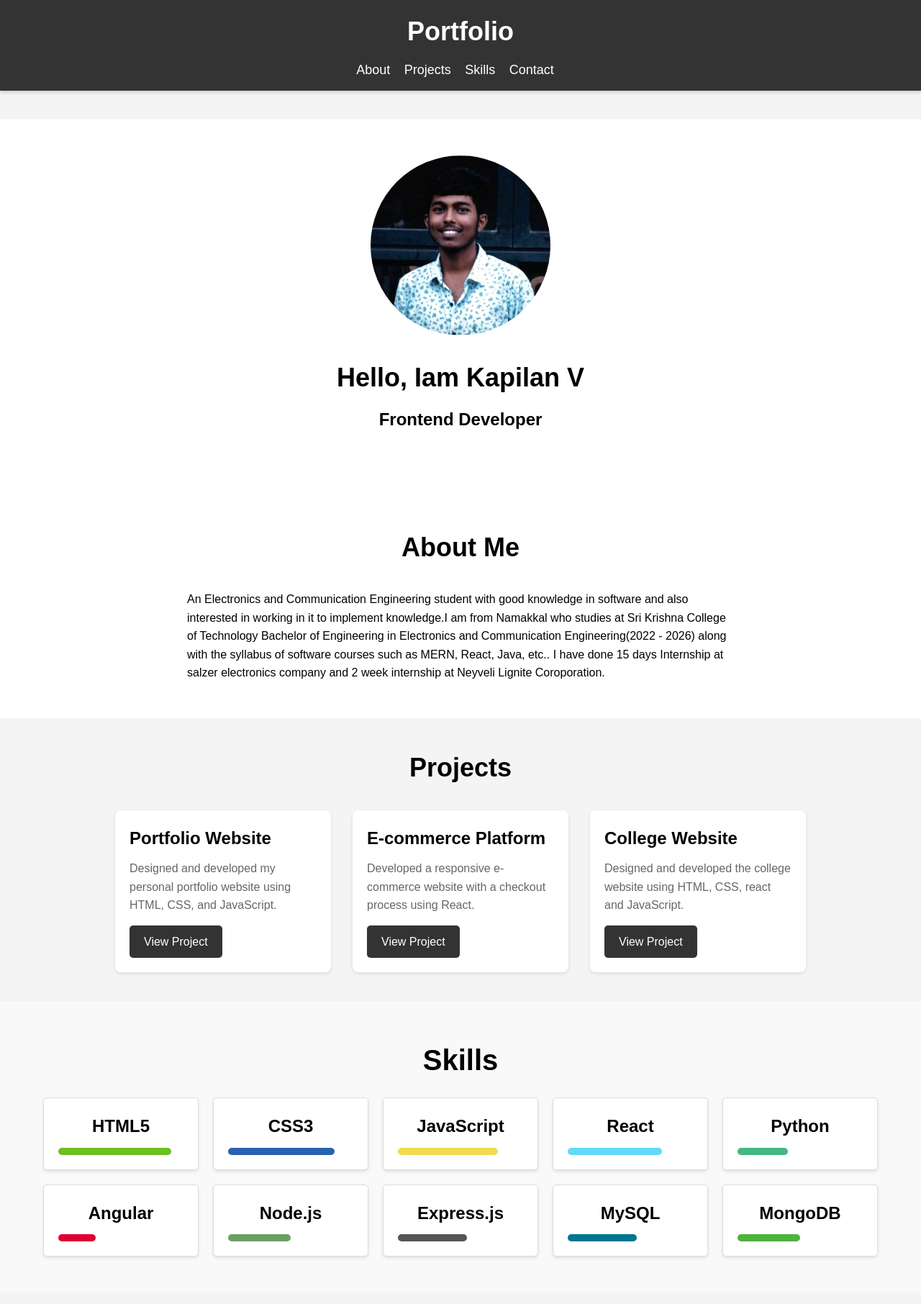
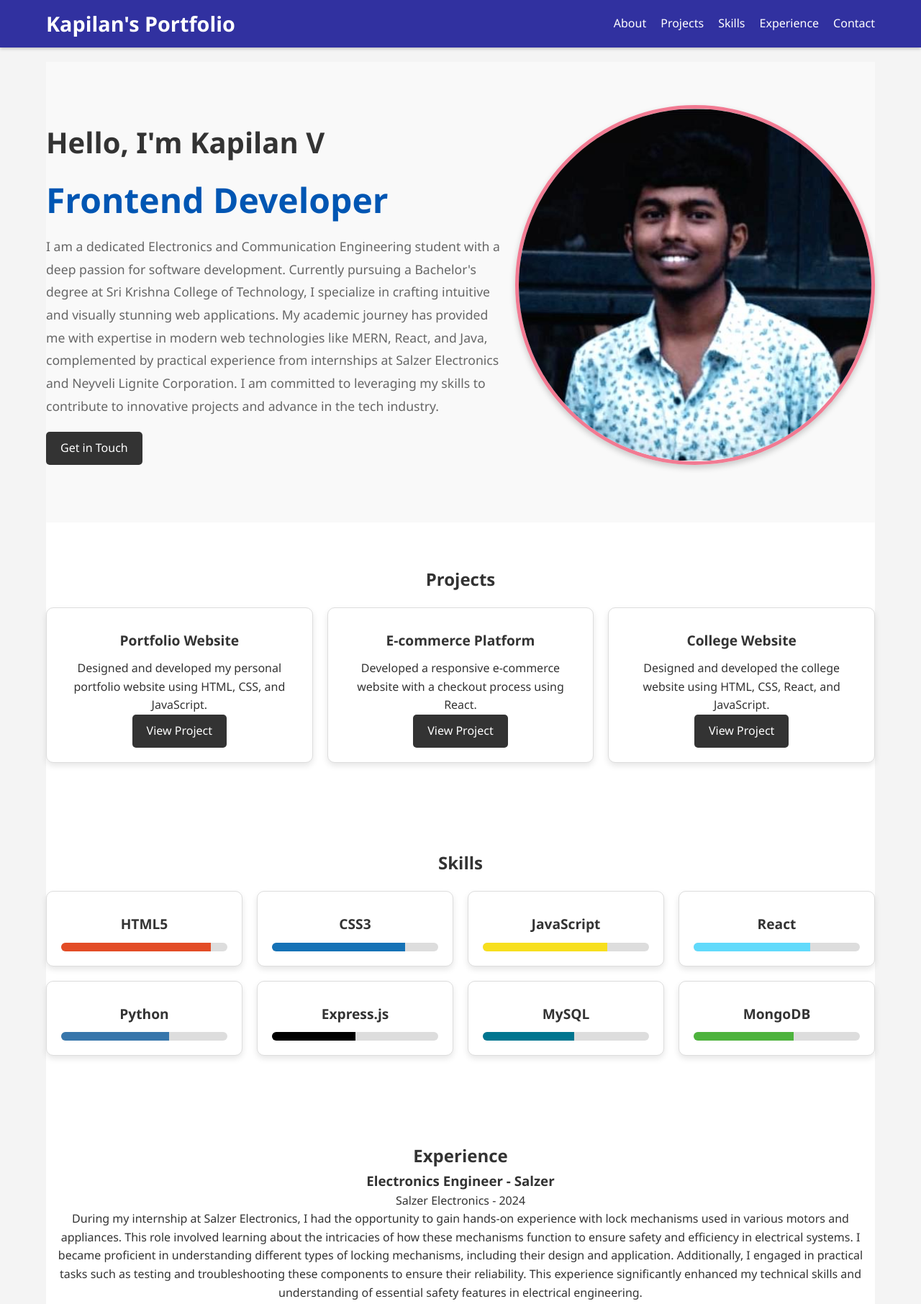
Before and after one commit to kapilan2005/Portfolio, a plain HTML site: page index.html in a window 1280 px wide. Shown: the top 1812 px of the page at 72% size. Drawn offline with Linux system fonts and the light colour scheme.

Commit message:
Your commit message describing the changes

```diff
--- a/index.html
+++ b/index.html
@@ -6,191 +6,194 @@
     <title>Kapilan - Portfolio</title>
     <link rel="stylesheet" href="styles.css">
     <style>
-       body, html {
+
+        body, html {
             margin: 0;
             padding: 0;
-            font-family: Arial, sans-serif;
+            font-family: 'Segoe UI', Tahoma, Geneva, Verdana, sans-serif;
+            color: #333;
+            line-height: 1.6;
+        }
+        header {
+            background-color: rgba(0, 0, 139, 0.8);
+            color: #fff;
+            padding: 10px 0;
+            position: sticky;
+            top: 0;
+            width: 100%;
+            box-shadow: 0 2px 4px rgba(0, 0, 0, 0.2);
+        }
+        header .container {
+            width: 90%;
+            max-width: 1200px;
+            margin: 0 auto;
+            display: flex;
+            justify-content: space-between;
+            align-items: center;
+        }
+        header h1 {
+            margin: 0;
+            font-size: 1.8em;
+        }
+        header nav ul {
+            list-style: none;
+            padding: 0;
+            margin: 0;
+            display: flex;
+        }
+        header nav ul li {
+            margin-left: 20px;
+        }
+        header nav ul li a {
+            color: #fff;
+            text-decoration: none;
+            font-size: 1em;
+        }
+        header nav ul li a:hover {
+            text-decoration: underline;
         }
 
-
-        #skills {
+        main {
+            width: 90%;
+            max-width: 1200px;
+            margin: 20px auto;
+        }
+        section {
+            padding: 60px 0;
+        }
+        #about {
             background-color: #f9f9f9;
-            padding: 50px 0;
+        }
+        .about-content {
+            display: flex;
+            align-items: center;
+            gap: 20px;
+        }
+        .profile-img {
+            width: 500px;
+            height: 500px;
+            border-radius: 70%;
+            object-fit: cover;
+            margin-bottom: 20px;
+        }
+        #projects, #skills, #experience, #contact {
+            background-color: #fff;
             text-align: center;
         }
-
-        #skills h2 {
-            font-size: 2.5em;
-            margin-bottom: 20px;
-        }
-
-        .skills-grid {
+        .projects-grid, .skills-grid {
             display: grid;
-            grid-template-columns: repeat(auto-fit, minmax(200px, 1fr));
+            grid-template-columns: repeat(auto-fit, minmax(250px, 1fr));
             gap: 20px;
             margin-top: 20px;
         }
-
-        .skill {
+        .project, .skill {
             border: 1px solid #ddd;
             padding: 20px;
+            border-radius: 10px;
+            transition: all 0.3s ease;
+            background-color: #fff;
+            box-shadow: 0 4px 8px rgba(0, 0, 0, 0.1);
+        }
+        .project:hover, .skill:hover {
+            transform: translateY(-10px);
+            box-shadow: 0 8px 16px rgba(0, 0, 0, 0.2);
+        }
+        .project h3, .skill h3 {
+            margin: 10px 0;
+            font-size: 1.2em;
+        }
+        .btn {
+            display: inline-block;
+            padding: 10px 20px;
+            font-size: 1em;
+            color: #fff;
+            background-color: #333;
+            text-decoration: none;
             border-radius: 5px;
-            transition: transform 0.3s ease;
-            background-color: #fff;
-            box-shadow: 0 2px 4px rgba(0, 0, 0, 0.1);
+            transition: background-color 0.3s ease;
         }
-
-        .skill:hover {
-            transform: translateY(-5px);
-            box-shadow: 0 4px 6px rgba(0, 0, 0, 0.1);
+        .btn:hover {
+            background-color: #555;
         }
-
-        .skill h3 {
-            font-size: 1.5em;
-            margin-bottom: 10px;
-        }
-
         .skill-bar {
-            height: 10px;
+            height: 12px;
             background-color: #ddd;
-            border-radius: 5px;
+            border-radius: 6px;
             margin-top: 10px;
             overflow: hidden;
         }
-
-
-        .skill-bar.html {
-            width: 90%;
-            background-color: #6ebf20;
+        .skill-bar div {
+            height: 100%;
+            transition: width 0.3s ease;
         }
 
-        .skill-bar.css {
-            width: 85%;
-            background-color: #2862af;
+        @media (max-width: 768px) {
+            .about-content {
+                flex-direction: column;
+                text-align: center;
+            }
+            header .container {
+                flex-direction: column;
+                align-items: center;
+            }
+            header nav ul {
+                flex-direction: column;
+                margin-top: 10px;
+            }
+            header nav ul li {
+                margin: 10px 0;
+            }
+            .profile-img {
+                width: 150px;
+                height: 150px;
+            }
         }
-
-        .skill-bar.js {
-            width: 80%;
-            background-color: #f0db4f;
+        @media (max-width: 480px) {
+            .btn {
+                padding: 8px 16px;
+                font-size: 0.9em;
+            }
+            .skill-bar div {
+                height: 8px;
+            }
         }
-
-        .skill-bar.react {
-            width: 75%;
-            background-color: #61dafb;
+        footer {
+            background-color: #333;
+            color: #fff;
+            padding: 10px 0;
+            text-align: center;
         }
-
-        .skill-bar.vue {
-            width: 40%;
-            background-color: #42b883;
+        footer p {
+            margin: 0;
         }
-
-        .skill-bar.angular {
-            width: 30%;
-            background-color: #dd0031;
+        .social-links {
+            list-style: none;
+            padding: 0;
+            margin: 0;
+            display: flex;
+            justify-content: center;
+            gap: 20px;
         }
-
-        .skill-bar.node {
-            width: 50%;
-            background-color: #68a063;
+        .social-links li a img {
+            height: 40px;
+            width: 40px;
+            transition: transform 0.3s ease;
         }
-
-        .skill-bar.express {
-            width: 55%;
-            background-color: #555;
+        .social-links li a img:hover {
+            transform: scale(1.1);
         }
-
-        .skill-bar.mysql {
-            width: 55%;
-            background-color: #00758f;
-        }
-
-        .skill-bar.mongodb {
-            width: 50%;
-            background-color: #4db33d;
-        }
-
-
-        .profile-img {
-            width: 250px;
-            height: 250px;
-            border-radius: 50%;
-            object-fit: cover;
-            object-position: center;
-            display: block;
-            margin: 0 auto;
-            margin-bottom: 20px;
-
-        }
-        .pro{
-         height: 100px;;
-         width: 100px;
-        }
-        .name-role-container {
-            text-align: left;
-            margin-bottom: 20px;
-        }
-
-        .name-role-container h1,
-        .name-role-container p {
-            display: inline;
-            margin-right: 10px;
-        }
-
-#about {
-    background-color: #fff;
-    padding: 50px 0;
-    text-align: center;
-}
-
-.about-content {
-    display: flex;
-    align-items: center;
-    justify-content: center;
-    flex-direction: column-reverse;
-    margin-bottom: 30px;
-}
-
-.about-text {
-    text-align: center;
-    margin-bottom: 90px;
-}
-
-.about-text h1,
-.about-text h2 {
-    margin: 10px 0;
-    text-align: center;
-}
-
-.profile-img {
-    width: 250px;
-    height: 250px;
-    border-radius: 50%;
-    object-fit: cover;
-    object-position: center;
-    display: block;
-    margin: 0 auto;
-    margin-bottom: 20px;
-}
-
-.bio {
-    text-align: left;
-    max-width: 800px;
-    margin: 0 auto;
-    padding: 0 20px;
-}
-
-
     </style>
 </head>
 <body>
     <header>
         <div class="container">
-            <h1>Portfolio</h1>
+            <h1>Kapilan's Portfolio</h1>
             <nav>
                 <ul>
                     <li><a href="#about">About</a></li>
                     <li><a href="#projects">Projects</a></li>
                     <li><a href="#skills">Skills</a></li>
+                    <li><a href="#experience">Experience</a></li>
                     <li><a href="#contact">Contact</a></li>
                 </ul>
             </nav>
@@ -202,16 +205,13 @@
             <div class="container">
                 <div class="about-content">
                     <div class="about-text">
-
-                        <h2>Hello, Iam Kapilan V</h2>
-                        <h1>               Frontend Developer</h1>
+                        <h2 class="greeting">Hello, I'm Kapilan V</h2>
+                        <h1 class="title">Frontend Developer</h1>
+                        <p class="description">I am a dedicated Electronics and Communication Engineering student with a deep passion for software development. Currently pursuing a Bachelor's degree at Sri Krishna College of Technology, I specialize in crafting intuitive and visually stunning web applications. My academic journey has provided me with expertise in modern web technologies like MERN, React, and Java, complemented by practical experience from internships at Salzer Electronics and Neyveli Lignite Corporation. I am committed to leveraging my skills to contribute to innovative projects and advance in the tech industry.</p>
+                        <a href="#contact" class="btn contact-btn">Get in Touch</a>
                     </div>
                     <img src="image.jpg" alt="Profile Picture" class="profile-img">
                 </div>
-                <div class="bio">
-                    <h2>About Me</h2>
-                   <p> An Electronics and Communication Engineering student with good knowledge in software and also interested in working in it to implement knowledge.I am from Namakkal who studies at Sri Krishna College of Technology Bachelor of Engineering in Electronics and Communication Engineering(2022 - 2026) along with the syllabus of software courses such as MERN, React, Java, etc.. I have done 15 days Internship at salzer electronics company and 2 week internship at Neyveli Lignite Coroporation.</p>
-        </div>
             </div>
         </section>
 
@@ -222,69 +222,62 @@
                     <div class="project">
                         <h3>Portfolio Website</h3>
                         <p>Designed and developed my personal portfolio website using HTML, CSS, and JavaScript.</p>
-                        <a href="www.google.com" class="btn">View Project</a>
+                        <a href="http://www.google.com" class="btn">View Project</a>
                     </div>
                     <div class="project">
                         <h3>E-commerce Platform</h3>
                         <p>Developed a responsive e-commerce website with a checkout process using React.</p>
                         <a href="#" class="btn">View Project</a>
                     </div>
-
                     <div class="project">
                         <h3>College Website</h3>
-                        <p>Designed and developed the college website using HTML, CSS, react and JavaScript.</p>
+                        <p>Designed and developed the college website using HTML, CSS, React, and JavaScript.</p>
                         <a href="#" class="btn">View Project</a>
                     </div>
+                </div>
+            </div>
+        </section>
 
-        </section>
         <section id="skills">
             <div class="container">
                 <h2>Skills</h2>
                 <div class="skills-grid">
                     <div class="skill">
                         <h3>HTML5</h3>
-                        <div class="skill-bar html"></div>
+                        <div class="skill-bar"><div class="html"></div></div>
                     </div>
                     <div class="skill">
                         <h3>CSS3</h3>
-                        <div class="skill-bar css"></div>
+                        <div class="skill-bar"><div class="css"></div></div>
                     </div>
                     <div class="skill">
                         <h3>JavaScript</h3>
-                        <div class="skill-bar js"></div>
+                        <div class="skill-bar"><div class="js"></div></div>
                     </div>
                     <div class="skill">
                         <h3>React</h3>
-                        <div class="skill-bar react"></div>
+                        <div class="skill-bar"><div class="react"></div></div>
                     </div>
                     <div class="skill">
                         <h3>Python</h3>
-                        <div class="skill-bar vue"></div>
+                        <div class="skill-bar"><div class="python"></div></div>
                     </div>
-                    <div class="skill">
-                        <h3>Angular</h3>
-                        <div class="skill-bar angular"></div>
-                    </div>
-                    <div class="skill">
-                        <h3>Node.js</h3>
-                        <div class="skill-bar node"></div>
-                    </div>
+
                     <div class="skill">
                         <h3>Express.js</h3>
-                        <div class="skill-bar express"></div>
+                        <div class="skill-bar"><div class="express"></div></div>
                     </div>
                     <div class="skill">
                         <h3>MySQL</h3>
-                        <div class="skill-bar mysql"></div>
+                        <div class="skill-bar"><div class="mysql"></div></div>
                     </div>
                     <div class="skill">
                         <h3>MongoDB</h3>
-                        <div class="skill-bar mongodb"></div>
+                        <div class="skill-bar"><div class="mongodb"></div></div>
                     </div>
-
+                </div>
             </div>
         </section>
-
 
         <section id="experience">
             <div class="container">
@@ -292,17 +285,16 @@
                 <div class="experience-item">
                     <h3>Electronics Engineer - Salzer</h3>
                     <p>Salzer Electronics - 2024</p>
-                    <p>During this Internship ,I have learnt how to use the lock items for motor and applicances. </p>
+                    <p>During my internship at Salzer Electronics, I had the opportunity to gain hands-on experience with lock mechanisms used in various motors and appliances. This role involved learning about the intricacies of how these mechanisms function to ensure safety and efficiency in electrical systems. I became proficient in understanding different types of locking mechanisms, including their design and application. Additionally, I engaged in practical tasks such as testing and troubleshooting these components to ensure their reliability. This experience significantly enhanced my technical skills and understanding of essential safety features in electrical engineering.</p>
                 </div>
                 <div class="experience-item">
                     <h3>Communication Engineer - Neyveli India Limited</h3>
-                    <p>NLC- 2024</p>
-                    <p>During this internship, I have learnt about Telecommunication and about the working process of nlc.</p>
+                    <p>NLC - 2024</p>
+                    <p>During my internship at Neyveli Lignite Corporation (NLC), I acquired in-depth knowledge about telecommunications systems and their operational processes. I engaged in various tasks that involved understanding the infrastructure and technologies used in communication within a large industrial setting. I participated in monitoring and troubleshooting telecommunications equipment, gaining insights into how data is transmitted and managed across the organization. This hands-on experience allowed me to grasp the complexities of network management and the importance of reliable communication systems in ensuring smooth and efficient operations at NLC. This internship greatly enriched my understanding of industrial telecommunications..</p>
                 </div>
-
                 <div class="resume-link">
                     <h3>Resume</h3>
-                    <p>Download here <a href="resume.pdf" target="_blank">My resume</a>.</p>
+                    <p>Download my <a href="resume.pdf" target="_blank">resume</a>.</p>
                 </div>
             </div>
         </section>
@@ -310,13 +302,11 @@
         <section id="contact">
             <div class="container">
                 <h2>Contact Me</h2>
-                <center>
                 <p>Email: kapilanvelusamy@gmail.com</p>
                 <p>Phone: +91 123-456-7890</p>
-                </center>
                 <ul class="social-links">
-                    <li><a href="https://www.linkedin.com/in/kapilan-v-617704249" target="_blank"><img src="https://tse2.mm.bing.net/th?id=OIP.kcOcU-x21ovG3HKas5XhmAHaEo&pid=Api&P=0&h=220" alt="LinkedIn" class="pro"></a></li>
-                    <li><a href="https://github.com/kapilan2005/kapilan" target="_blank"><img src="https://tse4.mm.bing.net/th?id=OIP.dDNpLKu_oTLzStsDTnkJ-gHaCv&pid=Api&P=0&h=220" alt="GitHub" class="pro" ></a></li>
+                    <li><a href="https://www.linkedin.com/in/kapilan-v-617704249" target="_blank"><img src="https://tse2.mm.bing.net/th?id=OIP.kcOcU-x21ovG3HKas5XhmAHaEo&pid=Api&P=0&h=220" alt="LinkedIn"></a></li>
+                    <li><a href="https://github.com/kapilan2005/kapilan" target="_blank"><img src="https://tse4.mm.bing.net/th?id=OIP.dDNpLKu_oTLzStsDTnkJ-gHaCv&pid=Api&P=0&h=220" alt="GitHub"></a></li>
                 </ul>
             </div>
         </section>
--- a/styles.css
+++ b/styles.css
@@ -1,113 +1,201 @@
-/* Reset default styles */
 * {
     box-sizing: border-box;
     margin: 0;
     padding: 0;
 }
 
-/* Basic styles */
 body {
     font-family: 'Segoe UI', Tahoma, Geneva, Verdana, sans-serif;
     line-height: 1.6;
     background-color: #f4f4f4;
 }
 
-.container {
+header {
+    background-color: rgba(0, 0, 139, 0.8);
+    color: #fff;
+    padding: 10px 0;
+    position: sticky;
+    top: 0;
+    width: 100%;
+    box-shadow: 0 2px 4px rgba(0, 0, 0, 0.2);
+    text-align: center;
+}
+
+header .container {
+    width: 90%;
     max-width: 1200px;
     margin: 0 auto;
-    padding: 0 20px;
-}
-
-header {
-    background-color: #333;
-    color: #fff;
-    padding: 15px 0;
-    box-shadow: 0 2px 5px rgba(0,0,0,0.2);
-    text-align: center;
+    display: flex;
+    justify-content: space-between;
+    align-items: center;
 }
 
 header h1 {
     margin: 0;
-    font-size: 36px;
-}
-
-header p {
-    margin-bottom: 10px;
+    font-size: 1.8em;
 }
 
 header nav ul {
-    list-style-type: none;
-    text-align: center;
-    margin-top: 10px;
+    list-style: none;
+    padding: 0;
+    margin: 0;
+    display: flex;
 }
 
 header nav ul li {
-    display: inline-block;
-    margin-right: 15px;
+    margin-left: 20px;
 }
 
 header nav ul li a {
     color: #fff;
     text-decoration: none;
-    font-size: 18px;
-    transition: color 0.3s ease;
+    font-size: 1em;
 }
 
 header nav ul li a:hover {
-    color: #f1c40f;
+    text-decoration: underline;
 }
 
 main {
-    padding: 40px 0;
+    width: 90%;
+    max-width: 1200px;
+    margin: 20px auto;
 }
 
 section {
-    padding: 40px 0;
+    padding: 60px 0;
 }
 
-section h2 {
-    font-size: 36px;
-    text-align: center;
-    margin-bottom: 30px;
+#about {
+    background-color: #f4f4f9;
 }
 
-.projects-grid {
+.about-content {
     display: flex;
-    flex-wrap: wrap;
+    align-items: center;
+    justify-content: space-between;
     gap: 30px;
-    justify-content: center;
+    flex-wrap: row-reverse;
 }
 
-.project {
-    background-color: #fff;
-    padding: 20px;
-    border-radius: 8px;
-    box-shadow: 0 2px 5px rgba(0,0,0,0.1);
-    transition: transform 0.3s ease;
-    width: 300px;
+.about-text {
+    max-width: 60%;
+    text-align: left;
 }
 
-.project:hover {
-    transform: translateY(-5px);
+.greeting {
+    font-size: 2.5em;
+    font-weight: 600;
+    color: #333;
 }
 
-.project h3 {
-    font-size: 24px;
-    margin-bottom: 10px;
+.title {
+    font-size: 3em;
+    font-weight: 700;
+    color: #0056b3;
+    margin: 10px 0;
 }
 
-.project p {
+.description {
+    font-size: 1.1em;
     color: #666;
+    line-height: 1.8;
+    margin-bottom: 20px;
+}
+
+.contact-btn {
+    background-color: #0056b3;
+    border: none;
+    padding: 12px 24px;
+    font-size: 1em;
+    color: #fff;
+    border-radius: 5px;
+    text-decoration: none;
+    transition: background-color 0.3s ease;
+}
+
+.contact-btn:hover {
+    background-color: #004494;
+}
+
+.profile-img {
+    width: 500px;
+    height: 500px;
+    border-radius: 70%;
+    object-fit: cover;
+    border: 5px solid #f27a92;
+    box-shadow: 0 4px 8px rgba(0, 0, 0, 0.2);
+    flex-shrink: 0;
+}
+
+@media (max-width: 768px) {
+    .about-content {
+        flex-direction: column;
+        text-align: center;
+    }
+
+    .about-text {
+        max-width: 100%;
+    }
+
+    .profile-img {
+        width: 200px;
+        height: 200px;
+        margin: 20px 0;
+    }
+}
+
+@media (max-width: 480px) {
+    .btn {
+        padding: 8px 16px;
+        font-size: 0.9em;
+    }
+
+    .profile-img {
+        width: 150px;
+        height: 150px;
+    }
+}
+
+#projects, #skills, #experience, #contact {
+    background-color: #fff;
+    text-align: center;
+}
+
+.projects-grid, .skills-grid {
+    display: grid;
+    grid-template-columns: repeat(auto-fit, minmax(250px, 1fr));
+    gap: 20px;
+    margin-top: 20px;
+}
+
+.project, .skill {
+    border: 1px solid #ddd;
+    padding: 20px;
+    border-radius: 10px;
+    transition: all 0.3s ease;
+    background-color: #fff;
+    box-shadow: 0 4px 8px rgba(0, 0, 0, 0.1);
+}
+
+.project:hover, .skill:hover {
+    transform: translateY(-10px);
+    box-shadow: 0 8px 16px rgba(0, 0, 0, 0.2);
+}
+
+.project h3, .skill h3 {
+    margin: 10px 0;
+    font-size: 1.2em;
 }
 
 .btn {
     display: inline-block;
     padding: 10px 20px;
+    font-size: 1em;
+    color: #fff;
     background-color: #333;
-    color: #fff;
     text-decoration: none;
     border-radius: 5px;
-    margin-top: 15px;
     transition: background-color 0.3s ease;
 }
 
@@ -115,40 +203,85 @@ section h2 {
     background-color: #555;
 }
 
+.skill-bar {
+    height: 12px;
+    background-color: #ddd;
+    border-radius: 6px;
+    margin-top: 10px;
+    overflow: hidden;
+}
+
+.skill-bar div {
+    height: 100%;
+    transition: width 0.3s ease;
+}
+
+.html {
+    background-color: #e34c26;
+    width: 90%;
+}
+
+.css {
+    background-color: #1572b6;
+    width: 80%;
+}
+
+.js {
+    background-color: #f7df1e;
+    width: 75%;
+}
+
+.react {
+    background-color: #61dafb;
+    width: 70%;
+}
+
+.python {
+    background-color: #3776ab;
+    width: 65%;
+}
+
+.express {
+    background-color: #000000;
+    width: 50%;
+}
+
+.mysql {
+    background-color: #00758f;
+    width: 55%;
+}
+
+.mongodb {
+    background-color: #4DB33D;
+    width: 60%;
+}
+
 footer {
     background-color: #333;
     color: #fff;
+    padding: 10px 0;
     text-align: center;
-    padding: 20px 0;
-}
-
-footer h2 {
-    font-size: 24px;
-    margin-bottom: 10px;
 }
 
 footer p {
-    margin-bottom: 8px;
+    margin: 0;
 }
 
 .social-links {
-    list-style-type: none;
+    list-style: none;
     padding: 0;
+    margin: 0;
     display: flex;
     justify-content: center;
-    margin-top: 10px;
+    gap: 20px;
 }
 
-.social-links li {
-    margin: 0 10px;
+.social-links li a img {
+    height: 40px;
+    width: 40px;
+    transition: transform 0.3s ease;
 }
 
-.social-links a {
-    text-decoration: none;
-    color: #fff;
-    transition: opacity 0.3s ease;
+.social-links li a img:hover {
+    transform: scale(1.1);
 }
-
-.social-links a:hover {
-    opacity: 0.7;
-}
```
